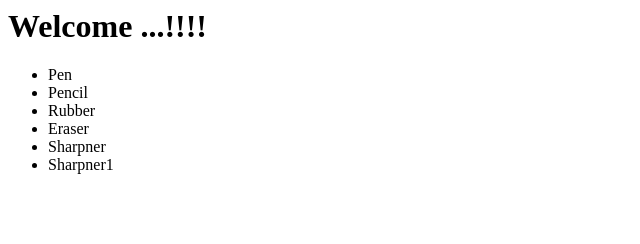
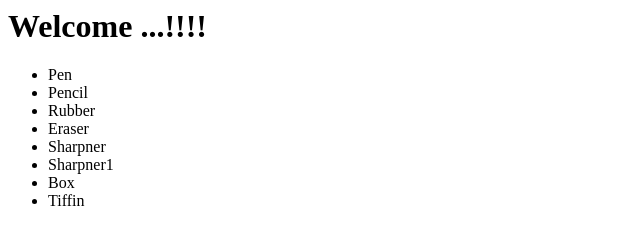
Before and after one commit to chaitanyamoon/HelloWorld, a plain HTML site: page index.html in a window 1280 px wide. Shown: the full height of the page, 0-640 px from the left. Drawn offline with Linux system fonts and the light colour scheme.

Commit message:
Add files via upload
added new index.html

```diff
--- a/index.html
+++ b/index.html
@@ -11,6 +11,8 @@
 	<li>Eraser</li>
 	<li>Sharpner</li>
 	<li>Sharpner1</li>
+	<li>Box</li>
+	<li>Tiffin</li>
 </ul>
 </body>
 </html>
```
